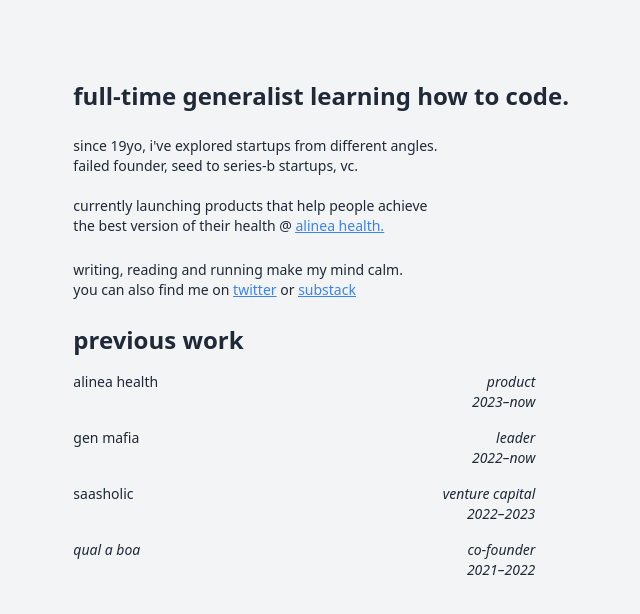
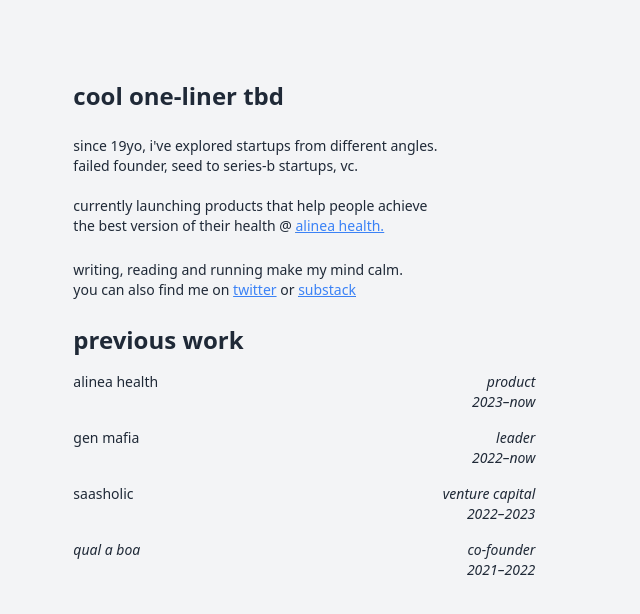
Before and after one commit to thomazstanislauki/1st-cursor-website, a plain HTML site: page index.html in a window 1280 px wide. Shown: the whole page, without its empty margins (504-1144 px from the left). Drawn offline with nearby package versions, Linux system fonts and the light colour scheme.

Commit message:
Update index.html

```diff
--- a/index.html
+++ b/index.html
@@ -18,7 +18,7 @@
     </div>
     <!-- Text Section -->
     <div class="w-full md:w-1/2">
-      <p class="text-2xl font-semibold mb-6">full-time generalist learning how to code.</p>
+      <p class="text-2xl font-semibold mb-6">cool one-liner tbd</p>
       <p class="text-sm mb-6 md:w-2/3">Since 19yo, I've explored startups from different angles.</br>Failed founder, seed to series-b startups, VC.</br></br>currently launching products that help people achieve</br>the best version of their health @ <u><a class="text-blue-500" href="https://www.crunchbase.com/organization/alinea-health" target="_blank">Alinea Health.</a></u></p>
       <p class="text-sm mb-6 md:w-2/3">Writing, reading and running make my mind calm.</br>you can also find me on <a href="https://twitter.com/TStanislauki" target="_blank" class="text-blue-500"><u>Twitter</u></a> or <u><a href="https://substack.com/@bythomaz" target="_blank" class="text-blue-500">Substack</a></u></p>
 
```
